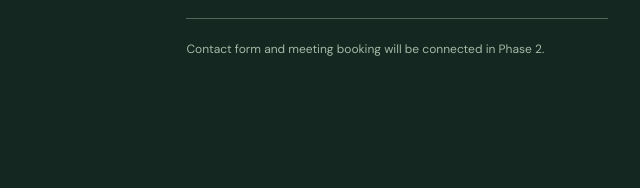
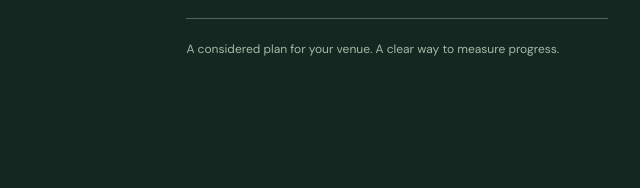
Before and after one commit to only4coders/creative, a plain HTML site: page index.html in a window 1280 px wide. Shown: the part 4181-4369 px from the top of the page, 640-1280 px from the left. Drawn offline with Linux system fonts and the light colour scheme.

Commit message:
Refine homepage contact copy

```diff
--- a/index.html
+++ b/index.html
@@ -63,7 +63,7 @@
 
     <section class="audience section-pad" id="industries" aria-labelledby="audience-title"><div class="container"><div class="section-head"><div><p class="eyebrow">04 / Who we help</p><h2 id="audience-title">Made for people <em>who host people.</em></h2></div><p>Independent neighbourhood favourites and growing hospitality groups need different plans. We start with the business in front of us.</p></div><div class="audience-grid"><article><span>01</span><h3>Restaurants</h3><p>From casual dining to destination experiences.</p></article><article><span>02</span><h3>Cafés</h3><p>Become a familiar choice in your local community.</p></article><article><span>03</span><h3>Bars & venues</h3><p>Give people a reason to make your place their plan.</p></article><article><span>04</span><h3>Hospitality groups</h3><p>Grow each location with a joined-up brand and strategy.</p></article></div></div></section>
 
-    <section class="contact section-pad" id="contact" aria-labelledby="contact-title"><div class="container contact-grid"><div><p class="eyebrow light">05 / Let's begin</p><h2 id="contact-title">Your next chapter starts with <em>a conversation.</em></h2></div><div><p>Tell us about your venue, the guests you want to reach and what growth means for your business. We'll start by understanding the opportunity.</p><p class="contact-status">Contact form and meeting booking will be connected in Phase 2.</p></div></div></section>
+    <section class="contact section-pad" id="contact" aria-labelledby="contact-title"><div class="container contact-grid"><div><p class="eyebrow light">05 / Let's begin</p><h2 id="contact-title">Your next chapter starts with <em>a conversation.</em></h2></div><div><p>Tell us about your venue, the guests you want to reach and what growth means for your business. We'll start by understanding the opportunity.</p><p class="contact-status">A considered plan for your venue. A clear way to measure progress.</p></div></div></section>
   </main>
   <footer class="footer"><div class="container footer-inner"><a class="brand" href="#top"><span class="brand-symbol" aria-hidden="true">✳</span>venuefy<span class="brand-dot">.</span></a><span>More guests. Measurable growth.</span><span>© <span id="year">2026</span> Venuefy</span></div></footer>
   <script src="script.js" defer></script>
```
